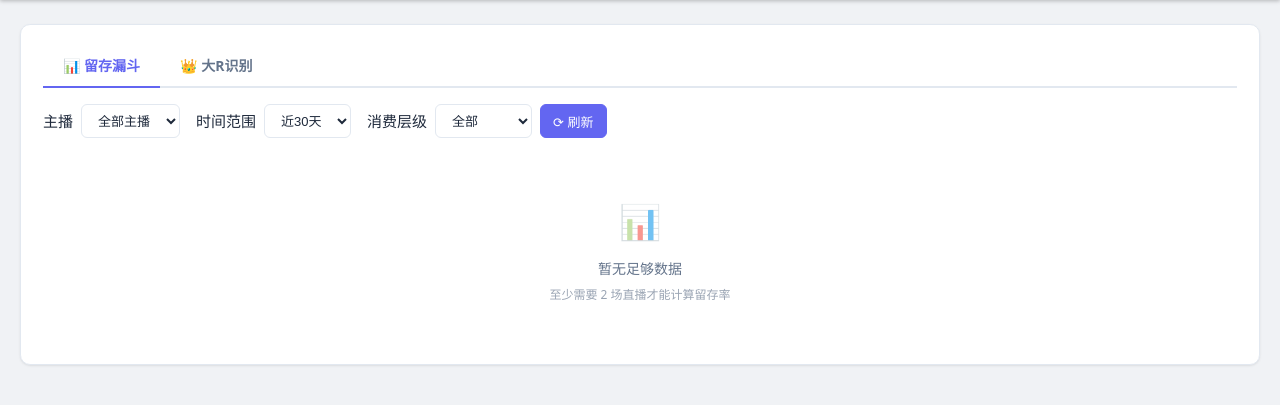
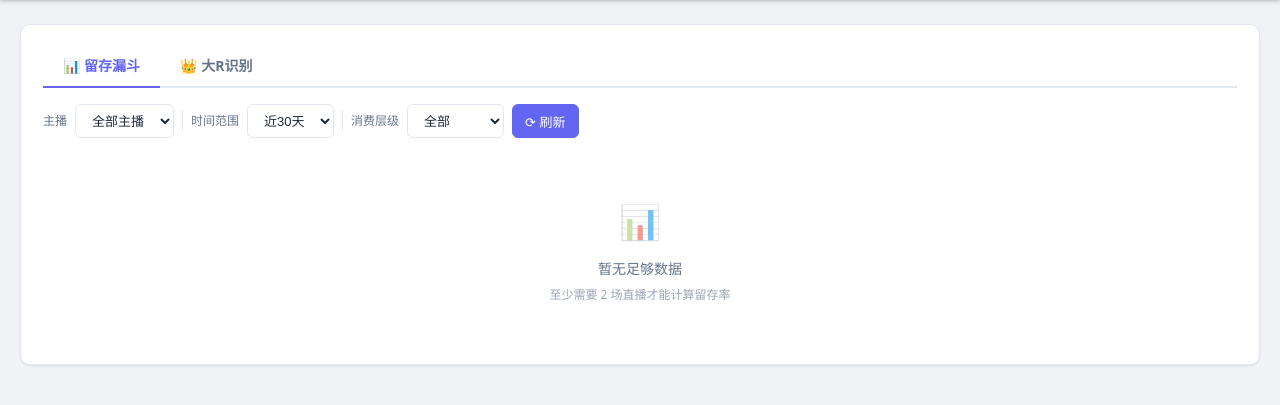
Before and after one commit to opedium/Barra, a Flask app: page /analytics in a window 1280 px wide. Shown: the part 58-463 px from the top of the page. Run offline with Flask 3, Linux system fonts and the light colour scheme; the visitor is signed in with stand-in values (Sample User, id 1); data that the repository does not hold is empty.

Commit message:
fix(analytics): add missing threshold-label and filter-divider CSS

```diff
--- a/templates/analytics.html
+++ b/templates/analytics.html
@@ -53,6 +53,17 @@
     transition: transform var(--transition-fast);
 }
 .silent-whale-card:hover { transform: translateX(4px); }
+
+/* Filter bar helpers (shared with leaderboard) */
+.filter-divider {
+    display: inline-block; width: 1px; height: 22px;
+    background: var(--border); flex-shrink: 0;
+}
+.threshold-label {
+    font-size: 12px; color: var(--text-muted);
+    font-weight: 500; white-space: nowrap;
+}
+
 .silent-whale-card .sw-avatar {
     width: 36px; height: 36px; border-radius: 50%;
     background: var(--danger);
```
